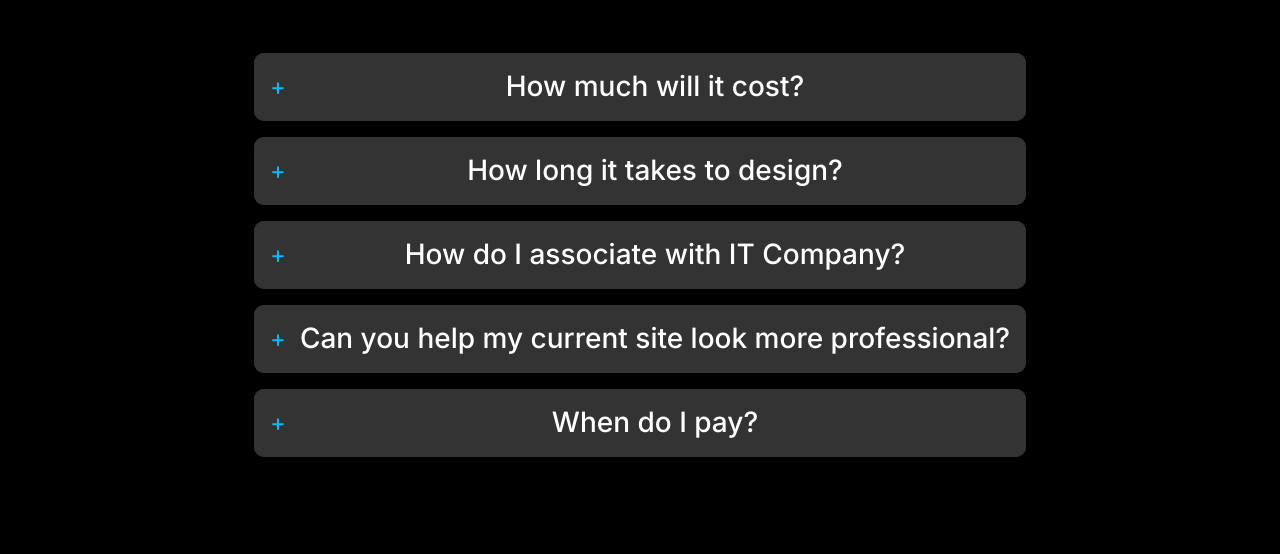
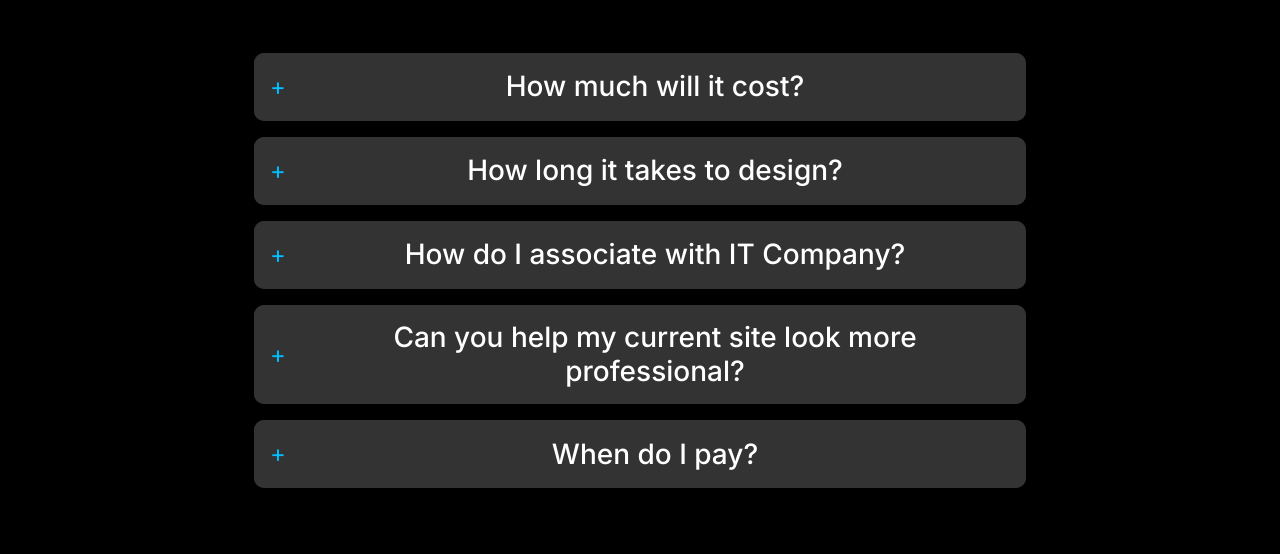
Before and after one commit to Fullstacks-us/fullstacks.us, a Next.js app in the folder fullstacks-us/: page / in a window 1280 px wide. Shown: the part 5833-6387 px from the top of the page. Built offline with nearby package versions, Linux system fonts and the light colour scheme.

Commit message:
fix faq section style issue

```diff
--- a/fullstacks-us/src/app/globals.css
+++ b/fullstacks-us/src/app/globals.css
@@ -414,7 +414,6 @@ body {
   grid-template-columns: 1fr 1fr;
   gap: 2rem;
   padding: 3rem;
-  background: black;
   margin: 0 auto;
   align-items: center;
 }
@@ -467,7 +466,7 @@ body {
 }
 
 .accordion-container {
-  max-width: 800px;
+  max-width: 772px;
   margin: 0 auto;
 }
 
```
